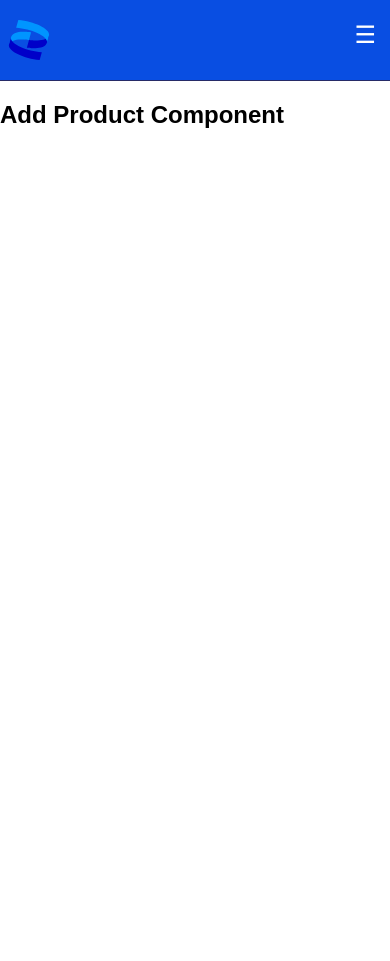
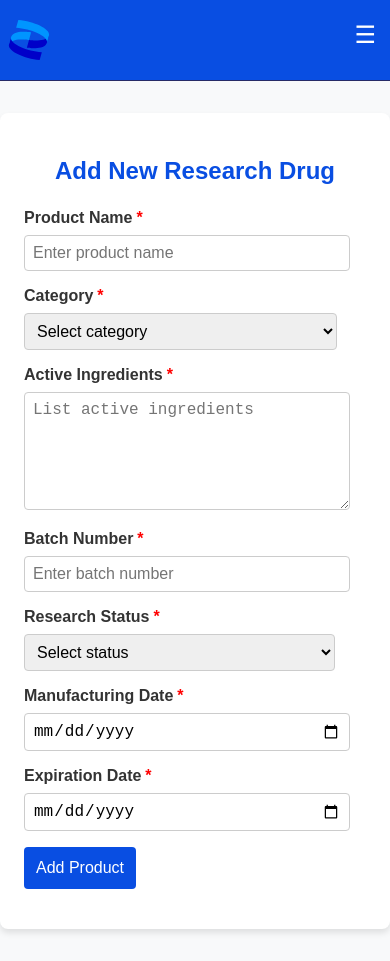
Before and after one commit to StylianosNikopoulos/PharmaceuticalAppFrontend, a Vue app: page /products/add in a window 390 px wide. Before the commit the page ends 844 px from the top, so only its background shows below. Built offline with nearby package versions, Linux system fonts and the light colour scheme.

Commit message:
Complete AddProductComponent

```diff
--- a/src/components/AddProductComponent.vue
+++ b/src/components/AddProductComponent.vue
@@ -1,13 +1,395 @@
 <template>
-  <h2>Add Product Component</h2>
+  <section class="add-product-section">
+    <div class="container">
+      <h2>Add New Research Drug</h2>
+
+      <!-- Display Validation Errors -->
+      <div v-if="errors.length" class="error-messages">
+        <ul>
+          <li v-for="error in errors" :key="error">{{ error }}</li>
+        </ul>
+      </div>
+
+      <!-- Display General Errors -->
+      <div v-if="generalError" class="general-error">
+        <p>{{ generalError }}</p>
+      </div>
+
+      <form @submit.prevent="handleSubmit" class="product-form">
+        <!-- Product Name -->
+        <div class="form-group">
+          <label for="name">
+            Product Name<span class="required">*</span>
+          </label>
+          <input
+            type="text"
+            id="name"
+            v-model="form.name"
+            required
+            placeholder="Enter product name"
+          />
+        </div>
+
+        <!-- Category -->
+        <div class="form-group">
+          <label for="category">
+            Category<span class="required">*</span>
+          </label>
+          <select id="category" v-model="form.category" required>
+            <option value="" disabled>Select category</option>
+            <option v-for="category in categoryOptions" :key="category" :value="category">
+              {{ category }}
+            </option>
+          </select>
+        </div>
+
+        <!-- Active Ingredients -->
+        <div class="form-group">
+          <label for="active_ingredients">
+            Active Ingredients<span class="required">*</span>
+          </label>
+          <textarea
+            id="active_ingredients"
+            v-model="form.active_ingredients"
+            required
+            placeholder="List active ingredients"
+          ></textarea>
+        </div>
+
+        <!-- Batch Number -->
+        <div class="form-group">
+          <label for="batch_number">
+            Batch Number<span class="required">*</span>
+          </label>
+          <input
+            type="text"
+            id="batch_number"
+            v-model="form.batch_number"
+            required
+            placeholder="Enter batch number"
+          />
+        </div>
+
+        <!-- Status -->
+        <div class="form-group">
+          <label for="status">
+            Research Status<span class="required">*</span>
+          </label>
+          <select id="status" v-model="form.status" required>
+            <option value="" disabled>Select status</option>
+            <option v-for="status in statusOptions" :key="status" :value="status">
+              {{ status }}
+            </option>
+          </select>
+        </div>
+
+        <!-- Manufacturing Date -->
+        <div class="form-group">
+          <label for="manufacturing_date">
+            Manufacturing Date<span class="required">*</span>
+          </label>
+          <input
+            type="date"
+            id="manufacturing_date"
+            v-model="form.manufacturing_date"
+            required
+          />
+        </div>
+
+        <!-- Expiration Date -->
+        <div class="form-group">
+          <label for="expiration_date">
+            Expiration Date<span class="required">*</span>
+          </label>
+          <input
+            type="date"
+            id="expiration_date"
+            v-model="form.expiration_date"
+            required
+          />
+        </div>
+
+        <!-- Submit Button -->
+        <div class="form-group">
+          <button type="submit" :disabled="isSubmitting">
+            {{ isSubmitting ? 'Submitting...' : 'Add Product' }}
+          </button>
+        </div>
+      </form>
+    </div>
+  </section>
 </template>
 
 <script>
+import axios from 'axios';
+import toastr from 'toastr';
+import 'toastr/build/toastr.min.css';
+import { ref } from 'vue';
+import { useRouter } from 'vue-router';
+
 export default {
+  name: 'AddProductComponent',
+  setup() {
+    const router = useRouter();
+
+    // Form data
+    const form = ref({
+      name: '',
+      category: '',
+      active_ingredients: '',
+      batch_number: '',
+      status: '',
+      manufacturing_date: '',
+      expiration_date: '',
+    });
+
+    // Options for select fields
+    const categoryOptions = [
+      'Tablet',
+      'Capsule',
+      'Injection',
+    ];
+
+    const statusOptions = [
+      'Under Development',
+      'In Clinical Trials',
+      'Completed',
+    ];
+
+    // Submission state
+    const isSubmitting = ref(false);
+
+    // Error messages
+    const errors = ref([]);
+    const generalError = ref('');
+
+    // Handle form submission
+    const handleSubmit = async () => {
+      // Reset errors
+      errors.value = [];
+      generalError.value = '';
+
+      // Basic front-end validation
+      if (
+        new Date(form.value.expiration_date) <=
+        new Date(form.value.manufacturing_date)
+      ) {
+        toastr.error(
+          'Expiration date must be after manufacturing date.',
+          'Validation Error'
+        );
+        return;
+      }
+
+      isSubmitting.value = true;
+
+      try {
+        const response = await axios.post(
+          'http://localhost/api/products', // Ensure this URL matches your Laravel server
+          form.value,
+          {
+            headers: {
+              'Content-Type': 'application/json',
+            },
+          }
+        );
+
+        if (response.status === 201) {
+          toastr.success('Product added successfully!', 'Success');
+          router.push({ name: 'products' }); // Adjust the route name as per your router configuration
+        } else {
+          toastr.error('Failed to add product. Please try again.', 'Error');
+        }
+      } catch (error) {
+        console.error('Error adding product:', error);
+
+        if (error.response) {
+          // Server responded with a status other than 2xx
+          if (error.response.status === 422) {
+            // Validation errors
+            const backendErrors = error.response.data.errors;
+            errors.value = [];
+
+            for (const field in backendErrors) {
+              if (backendErrors.hasOwnProperty(field)) {
+                backendErrors[field].forEach((msg) => {
+                  errors.value.push(msg);
+                });
+              }
+            }
+
+            toastr.error(
+              'Please fix the validation errors below.',
+              'Validation Error'
+            );
+          } else {
+            // Other server errors
+            generalError.value =
+              error.response.data.message ||
+              'An error occurred while adding the product.';
+            toastr.error(generalError.value, 'Error');
+          }
+        } else if (error.request) {
+          // No response received from server
+          generalError.value =
+            'No response from server. Please try again later.';
+          toastr.error(generalError.value, 'Error');
+        } else {
+          // Other errors
+          generalError.value = 'An unexpected error occurred.';
+          toastr.error(generalError.value, 'Error');
+        }
+      } finally {
+        isSubmitting.value = false;
+      }
+    };
+
+    return {
+      form,
+      categoryOptions,
+      statusOptions,
+      isSubmitting,
+      handleSubmit,
+      errors,
+      generalError,
+    };
+  },
+};
+</script>
+
+<style scoped>
+.add-product-section {
+  padding: 2rem 0;
+  background-color: #f8f9fa;
+}
+
+.container {
+  max-width: 600px;
+  margin: 0 auto;
+  padding: 1.5rem;
+  background-color: #ffffff;
+  border-radius: 8px;
+  box-shadow: 0 4px 6px rgba(0, 0, 0, 0.1);
+}
+
+h2 {
+  text-align: center;
+  margin-bottom: 1.5rem;
+  color: #094ee2;
+}
+
+.product-form {
+  display: flex;
+  flex-direction: column;
+}
+
+.form-group {
+  margin-bottom: 1rem;
+}
+
+.form-group label {
+  display: block;
+  margin-bottom: 0.5rem;
+  font-weight: bold;
+  color: #333333;
+}
+
+.required {
+  color: red;
+  margin-left: 0.25rem;
+}
+#category {
+width : 556px;
+max-width : 556px;
+}
+#status {
+width : 556px;
+max-width : 556px;
+}
+.form-group input[type='text'],
+.form-group input[type='date'],
+.form-group select,
+.form-group textarea {
+  width: 90%;
+  padding: 0.5rem;
+  border: 1px solid #cccccc;
+  border-radius: 4px;
+  font-size: 1rem;
+}
+
+.form-group textarea {
+  resize: vertical;
+  height: 100px;
+}
+
+.form-group button {
+  padding: 0.75rem;
+  background-color: #094ee2;
+  color: #ffffff;
+  border: none;
+  border-radius: 4px;
+  font-size: 1rem;
+  cursor: pointer;
+  transition: background-color 0.3s;
+}
+
+.form-group button:hover {
+  background-color: #072b9b;
+}
+
+.form-group button:disabled {
+  background-color: #6c757d;
+  cursor: not-allowed;
+}
+
+/* Error Messages */
+.error-messages {
+  background-color: #f8d7da;
+  color: #721c24;
+  border: 1px solid #f5c6cb;
+  padding: 1rem;
+  border-radius: 4px;
+  margin-bottom: 1rem;
+}
+
+.error-messages ul {
+  list-style-type: disc;
+  padding-left: 1.5rem;
+}
+
+.general-error {
+  background-color: #f8d7da;
+  color: #721c24;
+  border: 1px solid #f5c6cb;
+  padding: 1rem;
+  border-radius: 4px;
+  margin-bottom: 1rem;
+}
+@media (max-width:611px){
+
+/* Category */
+#category{
+ width:475px !important;
+}
+
+/* Status */
+#status{
+ width:466px !important;
+}
 
 }
-</script>
 
-<style>
+@media (max-width:481px){
 
+/* Category */
+#category{
+ width:313px !important;
+}
+
+/* Status */
+#status{
+ width:311px !important;
+}
+
+}
 </style>
```
